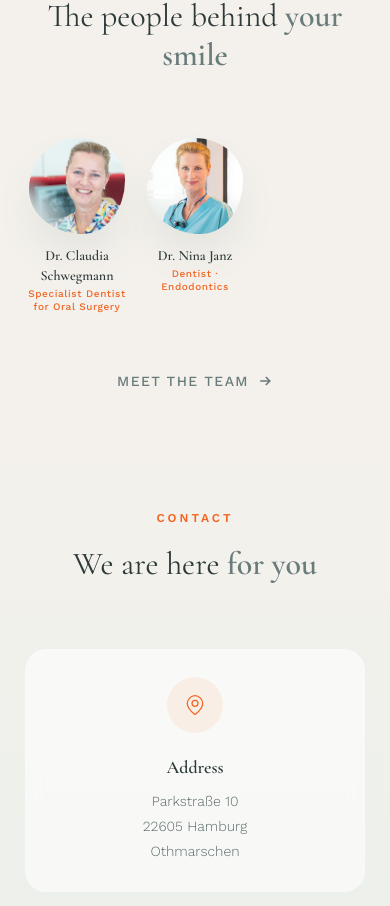
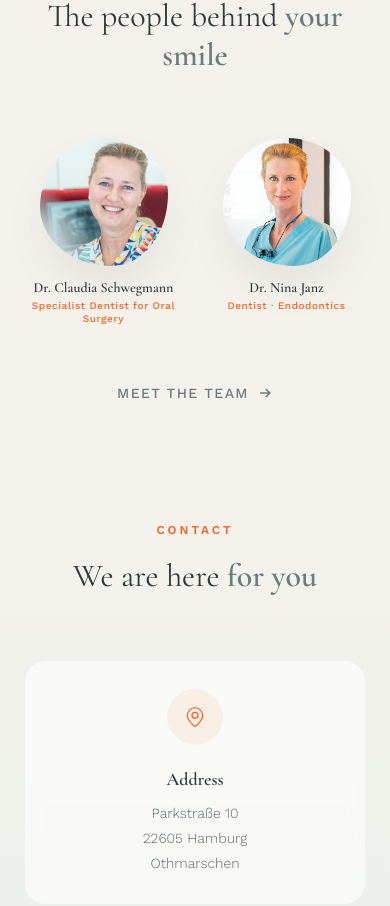
Before and after one commit to JonneFelix/zahnaerzte-parkstrasse, a Next.js app: page /en in a window 390 px wide. Shown: the part 4412-5318 px from the top of the page. Built offline with nearby package versions, Linux system fonts and the light colour scheme.

Commit message:
fix: Team-Sektion auf 2-Spalten-Grid angepasst (nach Prüter-Entfernung)
- grid-cols-3 → grid-cols-2 mit max-w-3xl zentriert
- Porträts auf Mobile größer (w-32 statt w-24)

Co-Authored-By: Claude Opus 4.6 (1M context) <noreply@anthropic.com>

```diff
--- a/app/[locale]/page.tsx
+++ b/app/[locale]/page.tsx
@@ -476,13 +476,13 @@ export default async function Homepage({ params }: { params: Promise<{ locale: s
         <div className="relative z-10 max-w-7xl mx-auto px-6 lg:px-10">
           <SektionsHeader label={teamSection.label as string} titel={teamSection.titel as string} titelAkzent={teamSection.titelAkzent as string} />
 
-          {/* Mobile: Alle 3 kompakt nebeneinander, Desktop: Grid mit großen Bildern */}
-          <div className="grid grid-cols-3 gap-3 md:gap-10 lg:gap-14">
+          {/* Zwei Ärztinnen nebeneinander, zentriert */}
+          <div className="grid grid-cols-2 gap-6 md:gap-14 lg:gap-20 max-w-3xl mx-auto">
             {aerztinnen.map((a, i) => (
               <Link key={a.name} href={`/${locale}/team`} className={`text-center anim-einblenden d${i + 2} block`}>
                 <div className="relative mb-3 md:mb-6 inline-block">
                   <div className="absolute -inset-3 anim-blob opacity-40 hidden md:block" style={{ border: "1.5px solid rgba(242, 101, 34, 0.12)", borderRadius: "54% 46% 51% 49% / 49% 54% 46% 51%", animationDelay: `${i * 2}s` }} />
-                  <div className="team-bild-hover relative overflow-hidden w-24 h-24 md:w-56 md:h-56 mx-auto" style={{ borderRadius: "50% 50% 44% 56% / 54% 44% 56% 46%", boxShadow: "0 22px 44px -10px rgba(105, 123, 123, 0.16)" }}>
+                  <div className="team-bild-hover relative overflow-hidden w-32 h-32 md:w-56 md:h-56 mx-auto" style={{ borderRadius: "50% 50% 44% 56% / 54% 44% 56% 46%", boxShadow: "0 22px 44px -10px rgba(105, 123, 123, 0.16)" }}>
                     <Image src={a.bild} alt={a.name} fill className="object-cover" style={{ filter: "saturate(0.92) brightness(1.02)", objectPosition: i === 0 ? "65% center" : "center center" }} />
                     <div className="absolute inset-0" style={{ background: "linear-gradient(to top, rgba(105, 123, 123, 0.08), transparent 40%)" }} />
                   </div>
```
